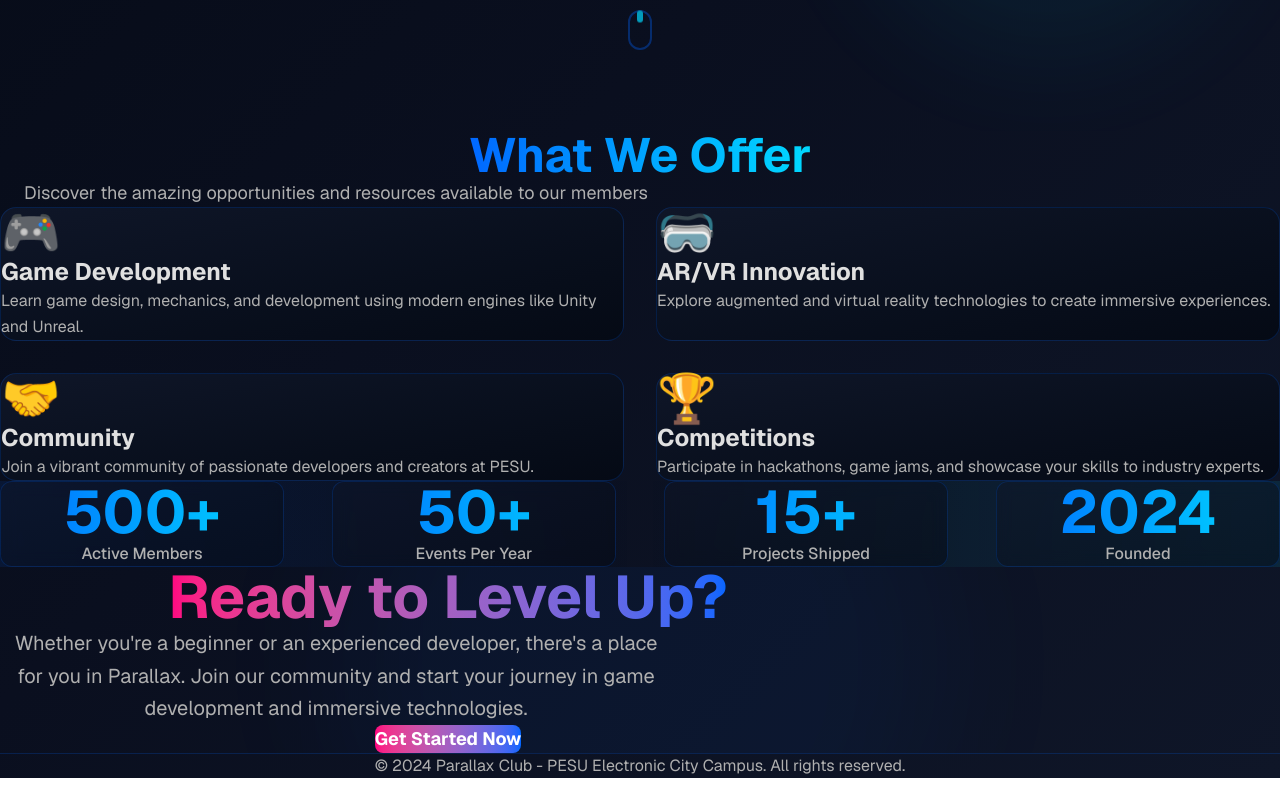
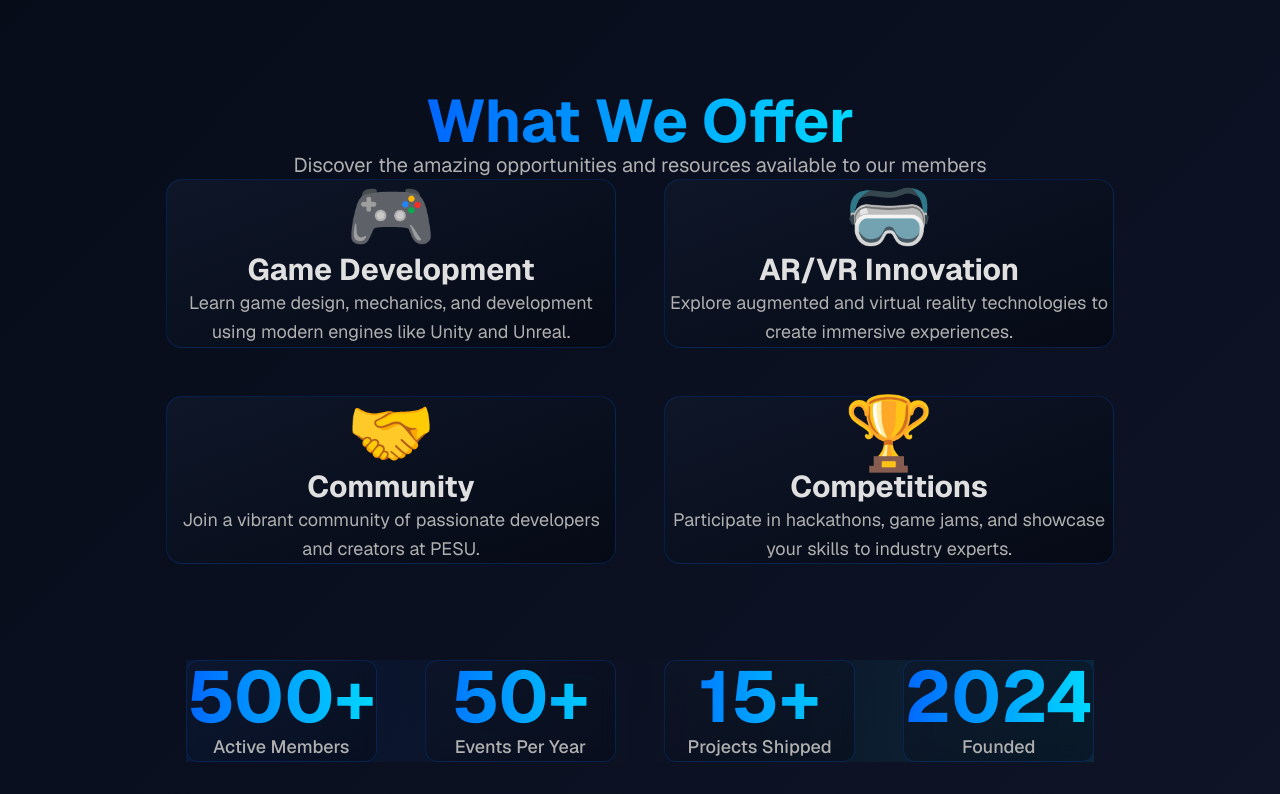
Before and after one commit to Parallax-PESU/parallax-website, a Next.js app: page / in a window 1280 px wide. Shown: the part 646-1440 px from the top of the page. Built offline with nearby package versions, Linux system fonts and the light colour scheme.

Commit message:
fix: fix entry page

```diff
--- a/app/page.tsx
+++ b/app/page.tsx
@@ -1,4 +1,5 @@
 import Navbar from './components/Navbar';
+import Footer from './components/Footer';
 import Link from 'next/link';
 
 export default function Home() {
@@ -29,8 +30,9 @@ export default function Home() {
     <>
       <Navbar />
       <main className="min-h-screen">
+        <div className="flex flex-col items-center gap-16 sm:gap-20 lg:gap-24">
         {/* Hero Section */}
-        <section className="relative min-h-[92vh] flex flex-col items-center justify-center px-6 sm:px-8 py-24 overflow-hidden">
+        <section className="relative min-h-[75vh] flex flex-col items-center justify-center px-4 sm:px-6 lg:px-8 py-16 sm:py-20 lg:py-24 overflow-hidden">
           {/* Animated background elements */}
           <div className="absolute inset-0 overflow-hidden pointer-events-none">
             <div className="absolute top-20 left-10 w-96 h-96 bg-[#0066ff]/10 rounded-full blur-3xl animate-pulse" />
@@ -55,7 +57,7 @@ export default function Home() {
               </span>
             </h1>
 
-            <p className="text-base sm:text-lg md:text-xl text-[#b0b0b0] mb-12 max-w-3xl mx-auto leading-relaxed px-4">
+            <p className="text-base items-center sm:text-lg md:text-xl text-[#b0b0b0] mb-12 w-full mx-auto leading-relaxed px-4">
               Join Parallax, the Game Development and AR/VR club at PESU Electronic City Campus.
               Create, innovate, and collaborate with fellow enthusiasts in cutting-edge immersive technologies.
             </p>
@@ -80,32 +82,32 @@ export default function Home() {
         </section>
 
         {/* Features Section */}
-        <section className="py-32 px-6 sm:px-8 relative">
+        <section className="px-4 sm:px-6 lg:px-8 py-16 sm:py-20 lg:py-24 relative">
           <div className="max-w-7xl mx-auto">
-            <div className="text-center mb-20">
-              <h2 className="text-3xl sm:text-4xl md:text-5xl font-bold mb-6">
+            <div className="text-center mb-16 sm:mb-20 lg:mb-24">
+              <h2 className="text-4xl sm:text-5xl md:text-6xl font-bold mb-6">
                 <span className="bg-gradient-to-r from-[#0066ff] to-[#00d9ff] bg-clip-text text-transparent">
                   What We Offer
                 </span>
               </h2>
-              <p className="text-lg text-[#b0b0b0] max-w-2xl mx-auto">
+              <p className="text-lg sm:text-xl text-[#b0b0b0] w-full mx-auto">
                 Discover the amazing opportunities and resources available to our members
               </p>
             </div>
 
-            <div className="grid sm:grid-cols-2 lg:grid-cols-2 gap-8">
+            <div className="grid sm:grid-cols-2 gap-8 lg:gap-12 max-w-6xl mx-auto place-items-center">
               {features.map((feature, index) => (
                 <div
                   key={index}
-                  className="group p-10 rounded-2xl bg-gradient-to-br from-[#0f1628] to-[#050a15] border border-[#0066ff]/20 hover:border-[#00d9ff]/50 transition-all duration-500 hover:shadow-2xl hover:shadow-[#0066ff]/20 hover:-translate-y-2"
+                  className="group p-10 lg:p-12 rounded-2xl bg-gradient-to-br from-[#0f1628] to-[#050a15] border border-[#0066ff]/20 hover:border-[#00d9ff]/50 transition-all duration-500 hover:shadow-2xl hover:shadow-[#0066ff]/20 hover:-translate-y-2 text-center"
                 >
-                  <div className="text-5xl mb-6 group-hover:scale-125 transition-transform duration-500">
+                  <div className="text-6xl lg:text-7xl mb-6 group-hover:scale-110 transition-transform duration-500">
                     {feature.icon}
                   </div>
-                  <h3 className="text-2xl font-bold text-[#e0e0e0] mb-4 group-hover:text-[#00d9ff] transition-colors duration-300">
+                  <h3 className="text-2xl lg:text-3xl font-bold text-[#e0e0e0] mb-4 group-hover:text-[#00d9ff] transition-colors duration-300">
                     {feature.title}
                   </h3>
-                  <p className="text-[#b0b0b0] leading-relaxed text-base">
+                  <p className="text-[#b0b0b0] leading-relaxed text-base lg:text-lg max-w-md mx-auto">
                     {feature.description}
                   </p>
                 </div>
@@ -115,43 +117,43 @@ export default function Home() {
         </section>
 
         {/* Stats Section */}
-        <section className="py-32 px-6 sm:px-8 relative overflow-hidden">
+        <section className="px-4 sm:px-6 lg:px-8 py-16 sm:py-20 lg:py-24 relative overflow-hidden">
           <div className="absolute inset-0 bg-gradient-to-r from-[#0066ff]/10 via-transparent to-[#00d9ff]/10" />
           <div className="max-w-7xl mx-auto relative z-10">
-            <div className="grid grid-cols-2 md:grid-cols-4 gap-8 md:gap-12">
-              <div className="text-center p-8 rounded-xl bg-gradient-to-br from-[#0f1628]/50 to-[#050a15]/50 border border-[#0066ff]/20 backdrop-blur-sm">
-                <div className="text-4xl sm:text-5xl md:text-6xl font-bold bg-gradient-to-r from-[#0066ff] to-[#00d9ff] bg-clip-text text-transparent mb-3">500+</div>
-                <p className="text-[#b0b0b0] font-medium text-sm sm:text-base">Active Members</p>
+            <div className="grid grid-cols-2 md:grid-cols-4 gap-8 lg:gap-12">
+              <div className="text-center p-8 lg:p-10 rounded-xl bg-gradient-to-br from-[#0f1628]/50 to-[#050a15]/50 border border-[#0066ff]/20 backdrop-blur-sm">
+                <div className="text-5xl sm:text-6xl lg:text-7xl font-bold bg-gradient-to-r from-[#0066ff] to-[#00d9ff] bg-clip-text text-transparent mb-4">500+</div>
+                <p className="text-[#b0b0b0] font-medium text-sm sm:text-base lg:text-lg">Active Members</p>
               </div>
-              <div className="text-center p-8 rounded-xl bg-gradient-to-br from-[#0f1628]/50 to-[#050a15]/50 border border-[#0066ff]/20 backdrop-blur-sm">
-                <div className="text-4xl sm:text-5xl md:text-6xl font-bold bg-gradient-to-r from-[#0066ff] to-[#00d9ff] bg-clip-text text-transparent mb-3">50+</div>
-                <p className="text-[#b0b0b0] font-medium text-sm sm:text-base">Events Per Year</p>
+              <div className="text-center p-8 lg:p-10 rounded-xl bg-gradient-to-br from-[#0f1628]/50 to-[#050a15]/50 border border-[#0066ff]/20 backdrop-blur-sm">
+                <div className="text-5xl sm:text-6xl lg:text-7xl font-bold bg-gradient-to-r from-[#0066ff] to-[#00d9ff] bg-clip-text text-transparent mb-4">50+</div>
+                <p className="text-[#b0b0b0] font-medium text-sm sm:text-base lg:text-lg">Events Per Year</p>
               </div>
-              <div className="text-center p-8 rounded-xl bg-gradient-to-br from-[#0f1628]/50 to-[#050a15]/50 border border-[#0066ff]/20 backdrop-blur-sm">
-                <div className="text-4xl sm:text-5xl md:text-6xl font-bold bg-gradient-to-r from-[#0066ff] to-[#00d9ff] bg-clip-text text-transparent mb-3">15+</div>
-                <p className="text-[#b0b0b0] font-medium text-sm sm:text-base">Projects Shipped</p>
+              <div className="text-center p-8 lg:p-10 rounded-xl bg-gradient-to-br from-[#0f1628]/50 to-[#050a15]/50 border border-[#0066ff]/20 backdrop-blur-sm">
+                <div className="text-5xl sm:text-6xl lg:text-7xl font-bold bg-gradient-to-r from-[#0066ff] to-[#00d9ff] bg-clip-text text-transparent mb-4">15+</div>
+                <p className="text-[#b0b0b0] font-medium text-sm sm:text-base lg:text-lg">Projects Shipped</p>
               </div>
-              <div className="text-center p-8 rounded-xl bg-gradient-to-br from-[#0f1628]/50 to-[#050a15]/50 border border-[#0066ff]/20 backdrop-blur-sm">
-                <div className="text-4xl sm:text-5xl md:text-6xl font-bold bg-gradient-to-r from-[#0066ff] to-[#00d9ff] bg-clip-text text-transparent mb-3">2024</div>
-                <p className="text-[#b0b0b0] font-medium text-sm sm:text-base">Founded</p>
+              <div className="text-center p-8 lg:p-10 rounded-xl bg-gradient-to-br from-[#0f1628]/50 to-[#050a15]/50 border border-[#0066ff]/20 backdrop-blur-sm">
+                <div className="text-5xl sm:text-6xl lg:text-7xl font-bold bg-gradient-to-r from-[#0066ff] to-[#00d9ff] bg-clip-text text-transparent mb-4">2024</div>
+                <p className="text-[#b0b0b0] font-medium text-sm sm:text-base lg:text-lg">Founded</p>
               </div>
             </div>
           </div>
         </section>
 
         {/* CTA Section */}
-        <section className="py-32 px-6 sm:px-8 relative">
+        <section className="px-4 sm:px-6 lg:px-8 py-16 sm:py-20 lg:py-24 relative">
           <div className="absolute inset-0 overflow-hidden pointer-events-none">
             <div className="absolute top-1/2 left-1/2 -translate-x-1/2 -translate-y-1/2 w-[600px] h-[600px] bg-[#0066ff]/5 rounded-full blur-3xl" />
           </div>
           <div className="max-w-4xl mx-auto text-center relative z-10">
-            <h2 className="text-3xl sm:text-4xl md:text-5xl lg:text-6xl font-bold mb-8">
+            <h2 className="text-4xl sm:text-5xl md:text-6xl lg:text-7xl font-bold mb-8">
               <span className="bg-gradient-to-r from-[#ff0080] to-[#0066ff] bg-clip-text text-transparent">
                 Ready to Level Up?
               </span>
             </h2>
-            <p className="text-base sm:text-lg md:text-xl text-[#b0b0b0] mb-12 max-w-2xl mx-auto leading-relaxed px-4">
-              Whether you're a beginner or an experienced developer, there's a place for you in Parallax.
+            <p className="text-lg sm:text-xl md:text-2xl text-[#b0b0b0] mb-12 max-w-3xl mx-auto leading-relaxed">
+              Whether you&apos;re a beginner or an experienced developer, there&apos;s a place for you in Parallax.
               Join our community and start your journey in game development and immersive technologies.
             </p>
             <Link href="/contact" className="inline-block px-12 py-5 bg-gradient-to-r from-[#ff0080] to-[#0066ff] text-white font-bold rounded-lg hover:shadow-2xl hover:shadow-[#ff0080]/50 transition-all duration-300 transform hover:scale-105 text-lg">
@@ -159,16 +161,11 @@ export default function Home() {
             </Link>
           </div>
         </section>
+        </div>
+      </main>
 
-        {/* Footer */}
-        <footer className="border-t border-[#0066ff]/20 py-12 px-6 sm:px-8">
-          <div className="max-w-7xl mx-auto text-center">
-            <p className="text-[#b0b0b0]">
-              © 2024 Parallax Club - PESU Electronic City Campus. All rights reserved.
-            </p>
-          </div>
-        </footer>
-      </main>
+      {/* Footer */}
+      <Footer />
     </>
   );
 }
```
